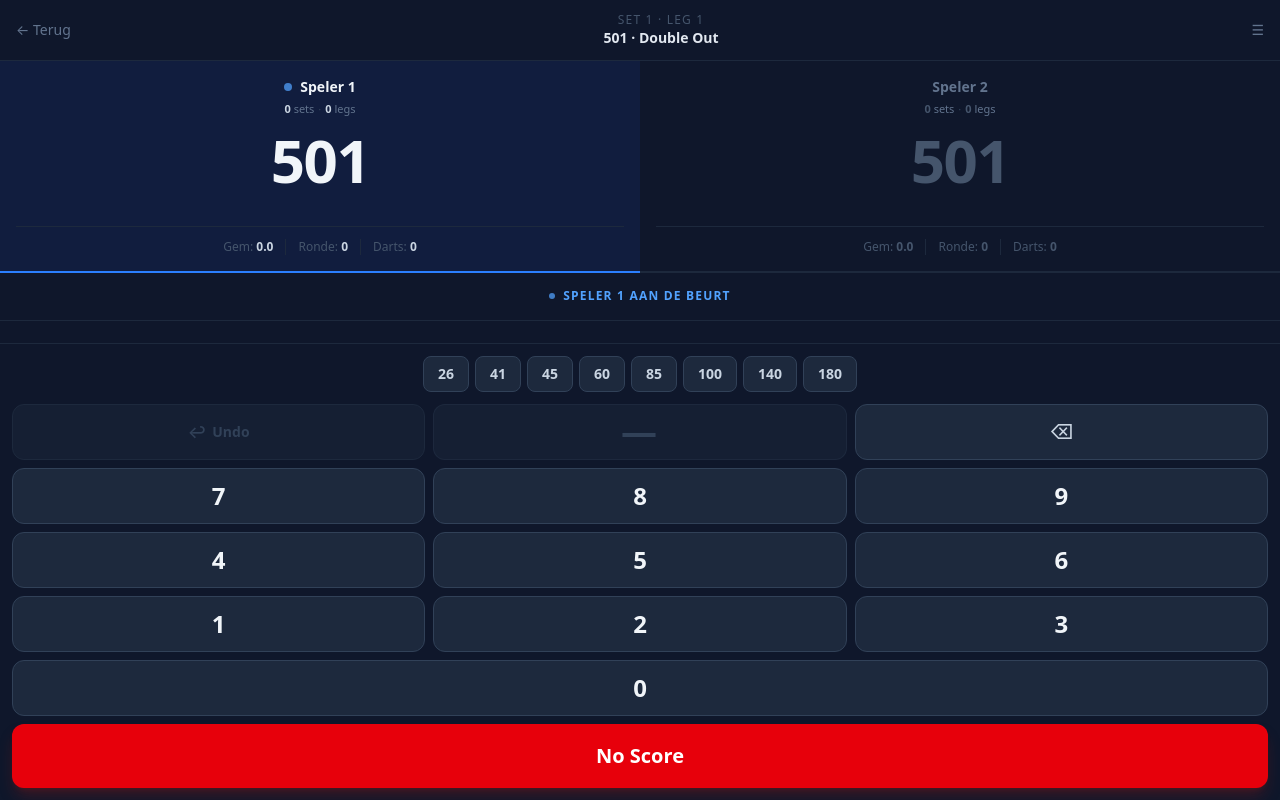
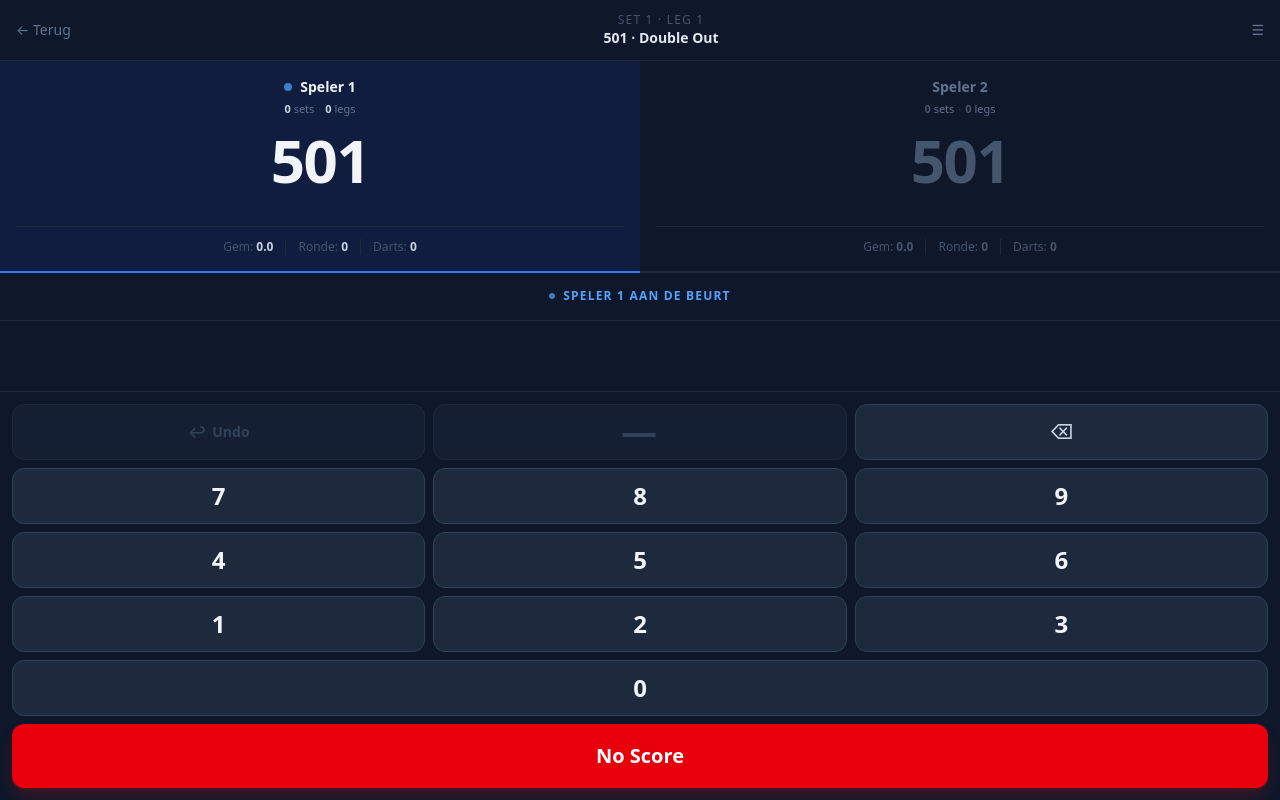
Before and after one commit to duukizaakbreedland/darts-app, a React (Vite) app: page /darts-app/game in a window 1280 px wide. Built offline with nearby package versions, Linux system fonts and the light colour scheme.

Commit message:
UI: snelknoppen (26/41/...) verwijderd voor meer schermruimte

```diff
--- a/src/components/Keypad.tsx
+++ b/src/components/Keypad.tsx
@@ -4,14 +4,11 @@ type KeypadProps = {
   onConfirm: () => void
   onNoScore: () => void
   onUndo: () => void
-  onQuickScore: (score: number) => void
   canUndo: boolean
   isBust?: boolean
 }
 
-const QUICK_SCORES = [26, 41, 45, 60, 85, 100, 140, 180]
-
-export function Keypad({ value, onChange, onConfirm, onNoScore, onUndo, onQuickScore, canUndo, isBust }: KeypadProps) {
+export function Keypad({ value, onChange, onConfirm, onNoScore, onUndo, canUndo, isBust }: KeypadProps) {
   const handleDigit = (digit: string) => {
     if (value.length >= 3) return
     onChange(value + digit)
@@ -29,19 +26,6 @@ export function Keypad({ value, onChange, onConfirm, onNoScore, onUndo, onQuickS
 
   return (
     <div className="flex flex-col gap-2 p-3 bg-slate-900 border-t border-slate-800">
-      {/* Snelknoppen — gecentreerd */}
-      <div className="flex flex-wrap gap-1.5 justify-center pb-1">
-        {QUICK_SCORES.map(s => (
-          <button
-            key={s}
-            onClick={() => onQuickScore(s)}
-            className="h-9 px-3.5 rounded-lg bg-slate-800 border border-slate-700 text-slate-300 text-sm font-bold active:bg-slate-700 transition-colors"
-          >
-            {s}
-          </button>
-        ))}
-      </div>
-
       {/* Undo | invoer | backspace */}
       <div className="grid grid-cols-3 gap-2">
         <button
--- a/src/screens/GameScreen.tsx
+++ b/src/screens/GameScreen.tsx
@@ -154,7 +154,6 @@ export function GameScreen() {
           onChange={setInputValue}
           onConfirm={handleKeypadConfirm}
           onNoScore={() => handleSubmit(0)}
-          onQuickScore={handleSubmit}
           onUndo={handleUndo}
           canUndo={game.canUndo}
           isBust={bustFlash}
```
